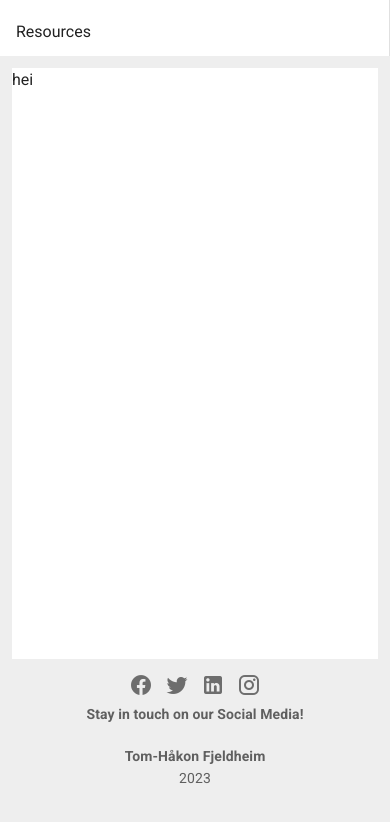
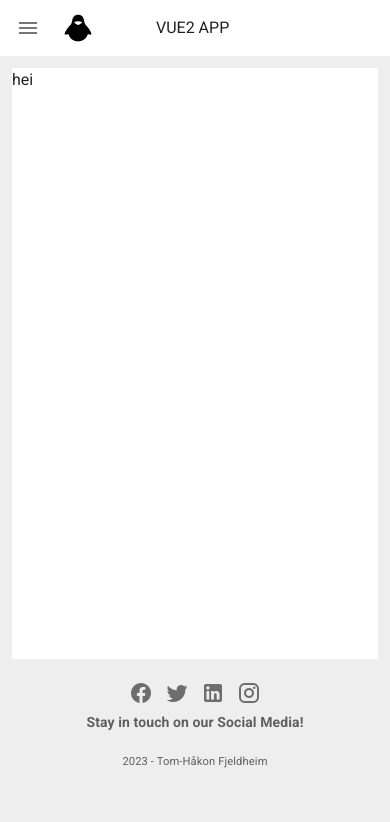
Before and after one commit to tomhaakon/oppgave11_freshstart, a Vue app: page / in a window 390 px wide. Shown: the top 822 px of the page. Built offline with nearby package versions, Linux system fonts and the light colour scheme.

Commit message:
navbar og footer i bra stil

```diff
--- a/src/App.vue
+++ b/src/App.vue
@@ -1,8 +1,8 @@
 <template>
-  <v-app>
+  <v-app id="inspire">
     <!-- navbar -->
-    <topNavBar />
     <v-main class="secondary">
+      <topNavBar />
       <v-container>
         <v-row>
           <v-col>
--- a/src/components/nav/footerBar.vue
+++ b/src/components/nav/footerBar.vue
@@ -1,7 +1,7 @@
 <template>
   <v-footer padless>
     <v-card class="flex secondary" flat tile>
-      <v-card-text class="py-2 text-center">
+      <v-card-text class="text-center">
         <v-btn v-for="icon in icons" :key="icon" icon>
           <v-icon size="24px">
             {{ icon }}
@@ -11,9 +11,8 @@
         <strong>Stay in touch on our Social Media!</strong>
       </v-card-text>
 
-      <v-card-text class="py-3 text-center">
-        <strong>Tom-Håkon Fjeldheim</strong>
-        <v-spacer></v-spacer> {{ new Date().getFullYear() }}
+      <v-card-text class="py-0 text-center">
+        <small>{{ new Date().getFullYear() }} - Tom-Håkon Fjeldheim </small>
       </v-card-text>
     </v-card>
   </v-footer>
--- a/src/components/nav/navBar.vue
+++ b/src/components/nav/navBar.vue
@@ -1,31 +1,42 @@
 <template>
-  <v-app-bar app color="white" flat>
-    <v-container class="py-0 d-none d-sm-flex">
-      <!-- logo -->
-      <router-link to="/">
-        <v-avatar class="mr-10" size="32">
-          <v-icon color="primary"> mdi-linux </v-icon>
-        </v-avatar>
-      </router-link>
+  <v-app-bar color="white" flat>
+    <!-- drawer knapp for mobil-->
+    <v-app-bar-nav-icon @click="drawer = true" class="d-flex d-sm-none">
+    </v-app-bar-nav-icon>
+    <!-- logo og overskrift for mobil -->
+    <v-btn :to="homeLink" plain left class="d-flex d-sm-none">
+      <v-icon color="black" size="32" left>{{ logoIcon }}</v-icon>
+    </v-btn>
+    <div class="ml-10 d-flex d-sm-none">{{ logoHeaderTitle }}</div>
+
+    <!-- meny for desktop -->
+    <v-container class="d-none d-sm-flex">
+      <!-- logo og overskrift for desktop -->
+
       <v-btn-toggle v-model="toggle_btn" group>
+        <v-btn :to="homeLink" plain
+          ><v-icon color="black" size="35" :to="homeLink" class="mr-10">
+            {{ logoIcon }}
+          </v-icon>
+          {{ logoHeaderTitle }}</v-btn
+        >
         <v-btn v-for="link in links" :key="link.title" :to="link.path">
           {{ link.title }}
         </v-btn>
       </v-btn-toggle>
     </v-container>
-    <v-container class="d-flex d-sm-none" fixed>
-      <!-- MOBIL innhold -->
-      <v-navigation-drawer permanent absolute width="100%">
-        <v-list>
-          <v-list-item v-for="link in links" :key="link.title" link>
-            <v-list-item-content>
-              <v-list-item-title>{{ link.title }}</v-list-item-title>
-            </v-list-item-content>
+
+    <!-- drawer meny for mobil -->
+    <v-navigation-drawer v-model="drawer" absolute width="100%" height="auto">
+      <v-list nav>
+        <v-list-item-group>
+          <v-list-item v-for="(link, index) in links">
+            <v-list-item-title>{{ link.title }}</v-list-item-title>
           </v-list-item>
-        </v-list>
-      </v-navigation-drawer>
-      <!-- SLUTT MOBIL innhold -->
-    </v-container>
+        </v-list-item-group>
+      </v-list>
+    </v-navigation-drawer>
+    <!-- drawer slutt -->
   </v-app-bar>
 </template>
 <script>
@@ -33,6 +44,9 @@ export default {
   data: () => ({
     drawer: false,
     toggle_btn: null,
+    homeLink: "/",
+    logoHeaderTitle: "VUE2 APP",
+    logoIcon: "mdi-linux", // icon brukes til logo
     links: [
       {
         title: "Resources",
--- a/src/plugins/vuetify.js
+++ b/src/plugins/vuetify.js
@@ -14,6 +14,7 @@ export default new Vuetify({
         warning: "#ff9800",
         info: "#00bcd4",
         success: "#8bc34a",
+        link: "#000000",
       },
     },
   },
```
Also changed, not shown: 1 other file (tests, documents, lock files or other folders).
